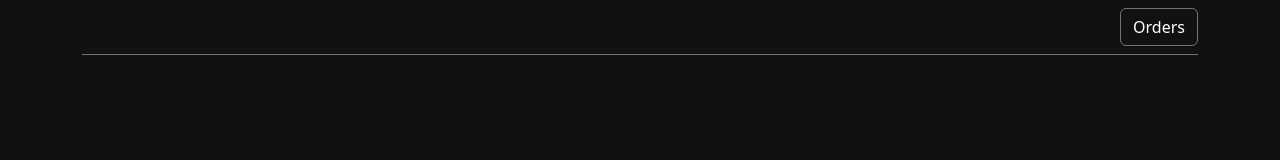
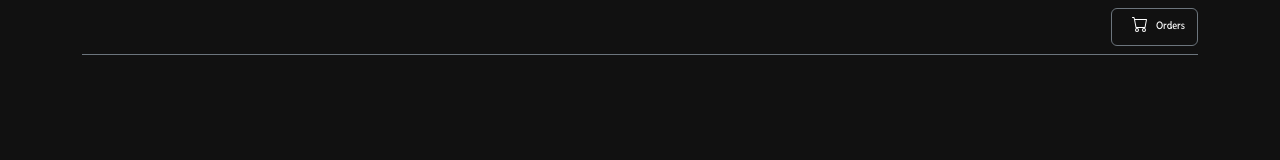
Before and after one commit to hosseinahmadizadeh/shopping-cart, a React (Vite) app: page / in a window 1280 px wide. Shown: the top 160 px of the page. Built offline with nearby package versions, Linux system fonts and the light colour scheme.

Commit message:
install react-icons and adding font & icons

```diff
--- a/index.html
+++ b/index.html
@@ -3,6 +3,7 @@
   <head>
     <meta charset="UTF-8" />
     <meta name="viewport" content="width=device-width, initial-scale=1.0" />
+    <link rel="stylesheet" href="./public/style.css"/>
     <title>Shopping Cart</title>
   </head>
   <body>
--- a/package.json
+++ b/package.json
@@ -13,7 +13,8 @@
     "bootstrap": "^5.3.0",
     "react": "^18.2.0",
     "react-bootstrap": "^2.8.0",
-    "react-dom": "^18.2.0"
+    "react-dom": "^18.2.0",
+    "react-icons": "^4.10.1"
   },
   "devDependencies": {
     "@types/react": "^18.2.14",
--- /dev/null
+++ b/public/style.css
@@ -0,0 +1,5 @@
+@font-face {
+  font-family: "Sarmady";
+  src: url(./Font/Sarmady-RegularCompressed.otf);
+  letter-spacing: 1rem;
+}
--- a/src/components/Navbar.jsx
+++ b/src/components/Navbar.jsx
@@ -1,10 +1,14 @@
 import {Navbar as NavbarBs, Button} from "react-bootstrap"
+import {BsCart} from "react-icons/bs"
+
+
 
 function Navbar (){
     return (
         <NavbarBs className="border-bottom border-secondary">
             <NavbarBs.Collapse className="justify-content-end">
-                <Button variant="btn btn-outline-secondary" className="text-white">Orders</Button>
+                <Button variant="btn btn-outline-secondary" className="text-white" >
+                    <BsCart className="mx-2 mb-1"></BsCart>Orders</Button>
             </NavbarBs.Collapse>
         </NavbarBs>
     )
--- a/src/index.css
+++ b/src/index.css
@@ -1,4 +1,5 @@
 body {
   background-color: #111111;
   color: #fafafa;
+  font-family: Sarmady;
 }
```
Also changed, not shown: public/Font/Sarmady-RegularCompressed.otf (added), 1 other file (tests, documents, lock files or other folders).
